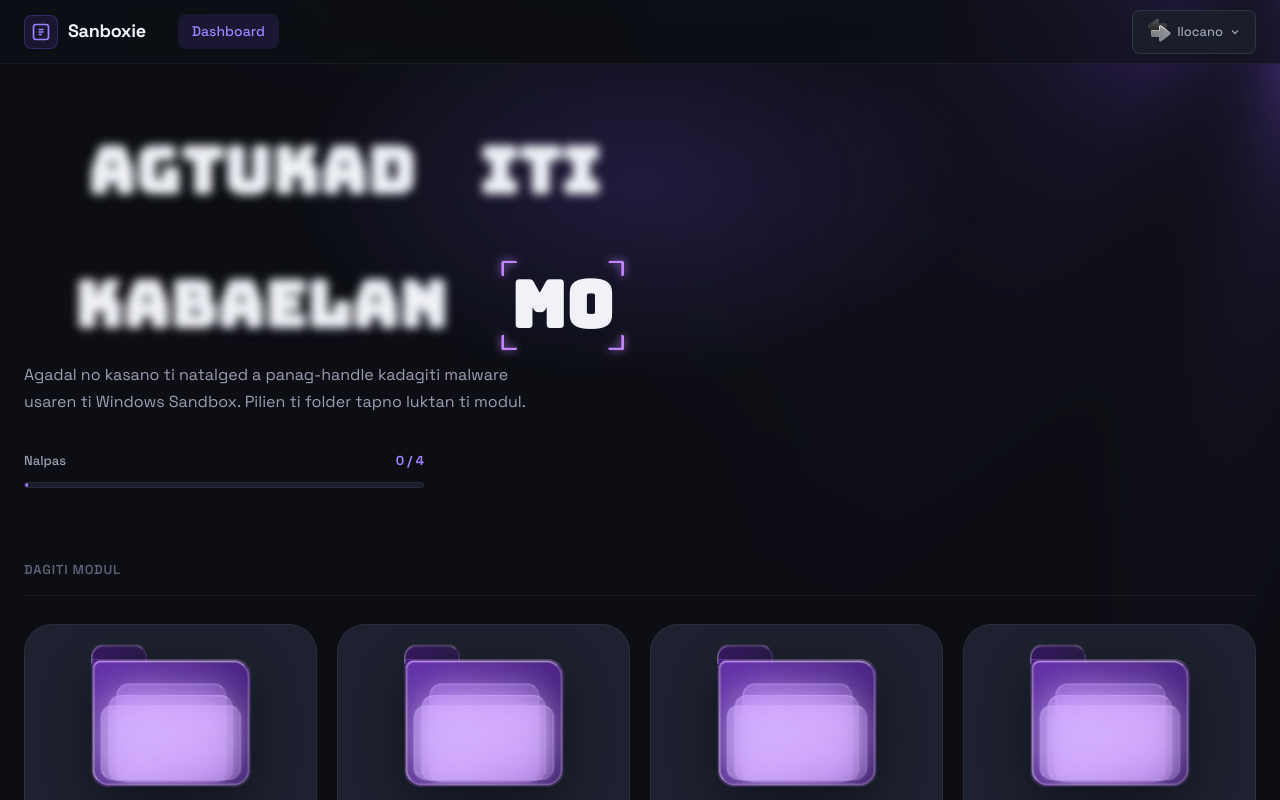
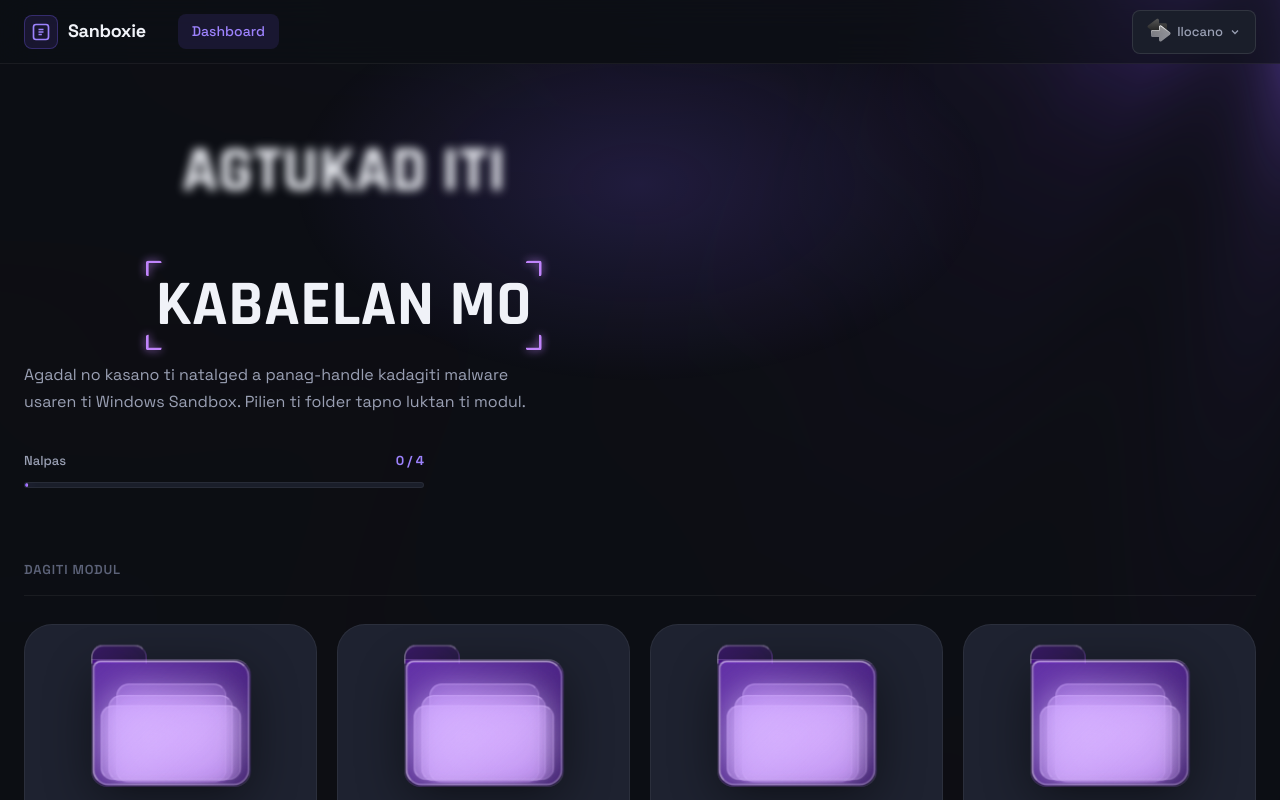
Before and after one commit to revelly2/sandboxie, a React (Vite) app in the folder sandboxie/: page / in a window 1280 px wide. Shown: the top 800 px of the page. Built offline with nearby package versions, Linux system fonts and the light colour scheme.

Commit message:
Revert font to Rajdhani and chunk TrueFocus animation

```diff
--- a/sandboxie/src/index.css
+++ b/sandboxie/src/index.css
@@ -273,7 +273,7 @@ body {
 }
 
 .dashboard-title {
-  font-family: 'Bungee', cursive;
+  font-family: 'Rajdhani', sans-serif;
   font-size: clamp(40px, 6vw, 64px);
   font-weight: 700;
   letter-spacing: 0.5px;
--- a/sandboxie/src/pages/Dashboard.jsx
+++ b/sandboxie/src/pages/Dashboard.jsx
@@ -113,7 +113,8 @@ const Dashboard = () => {
         <div className="dashboard-hero-content">
           <h1 className="dashboard-title">
             <TrueFocus
-              sentence={lang === 'il' ? 'Agtukad iti Kabaelan mo' : 'Level Up Your Skills'}
+              sentence={lang === 'il' ? 'Agtukad iti|Kabaelan mo' : 'Level Up Your|Skills'}
+              separator="|"
               manualMode={false}
               blurAmount={5}
               borderColor="#c084fc"
```
